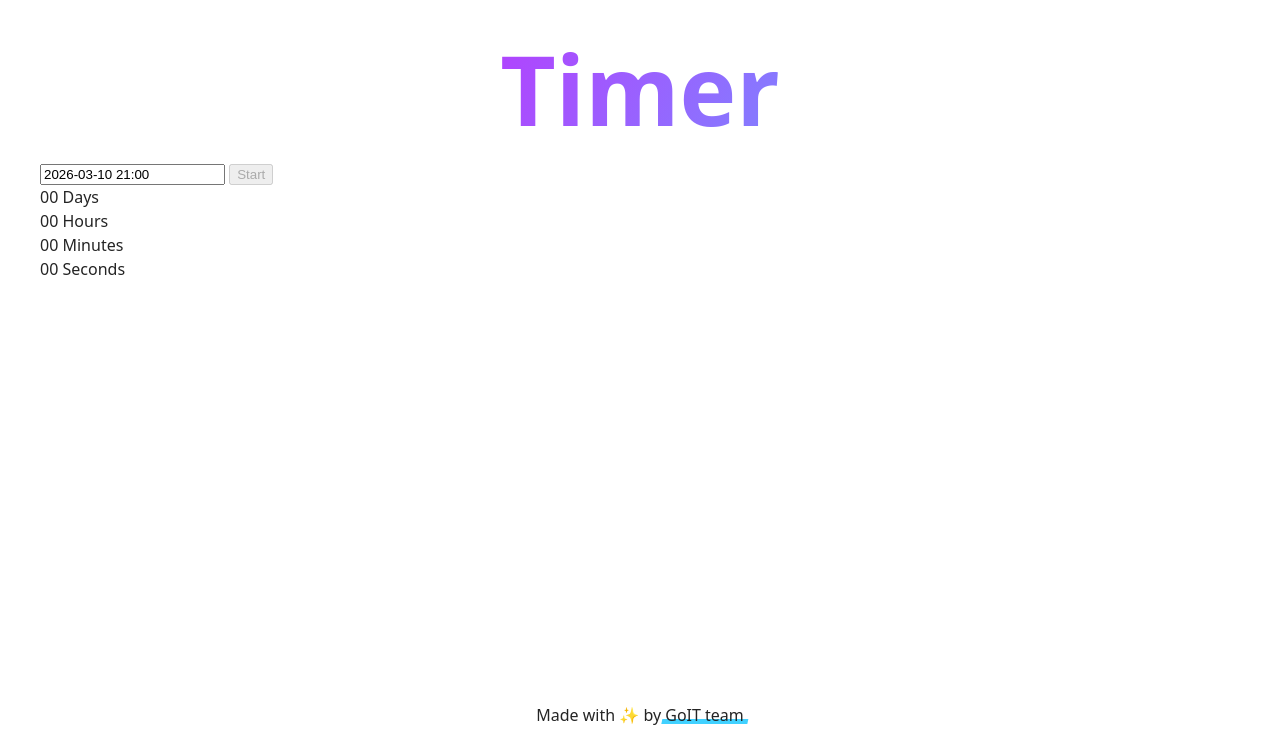
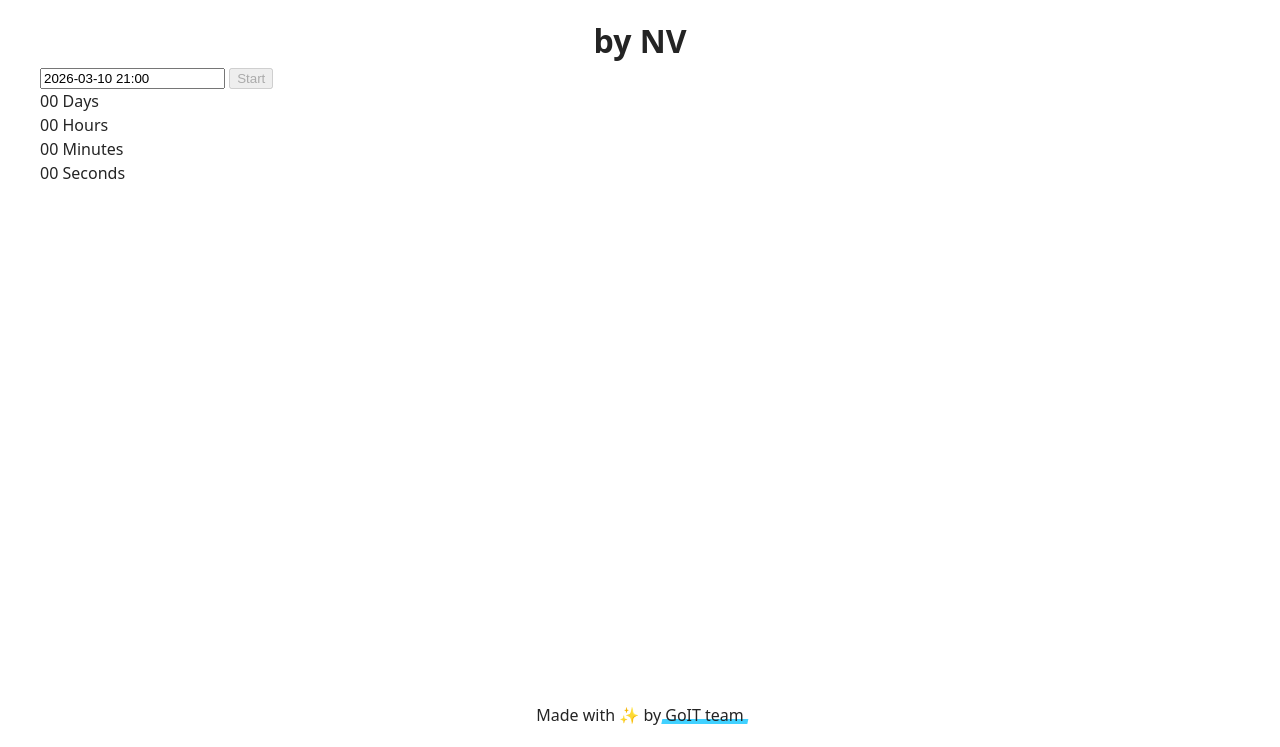
Before and after one commit to truezima/goit-js-hw-10, a website built with Vite: page src/1-timer.html in a window 1280 px wide. Shown: the part 53-800 px from the top of the page. Built offline with nearby package versions, Linux system fonts and the light colour scheme.

Commit message:
js-hw-10 1

```diff
--- a/src/1-timer.html
+++ b/src/1-timer.html
@@ -16,8 +16,7 @@
 
     <main>
       <div class="container">
-        <h1 class="main-title">
-          <span class="main-title-gradient">Timer</span>
+        <h1 class="main-title"> by NV
         </h1>
        <input type="text" id="datetime-picker" />
 <button type="button" data-start disabled>Start</button>
--- a/src/js/1-timer.js
+++ b/src/js/1-timer.js
@@ -96,4 +96,5 @@ function updateTimer({ days, hours, minutes, seconds }) {
 
 function addLeadingZero(value) {
   return String(value).padStart(2, "0");
+
 }
```
Also changed, not shown: src/partials/header.html (line endings or trailing spaces).
